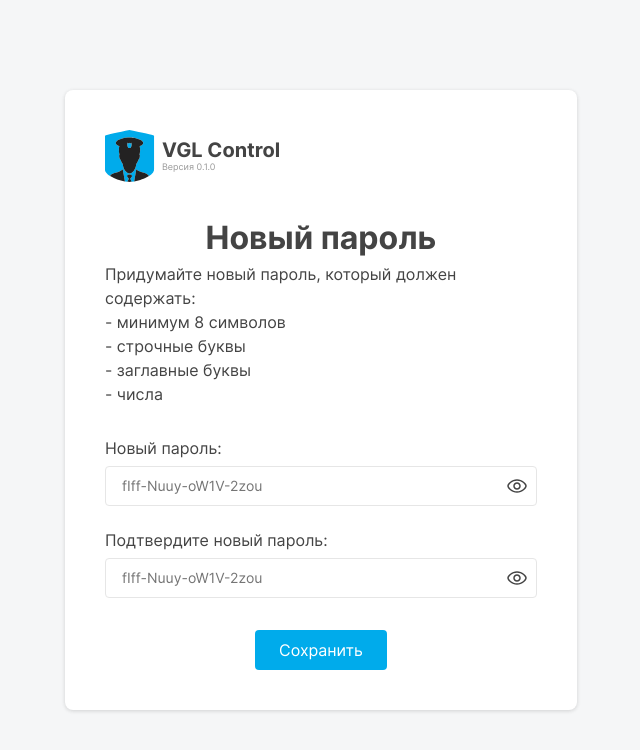
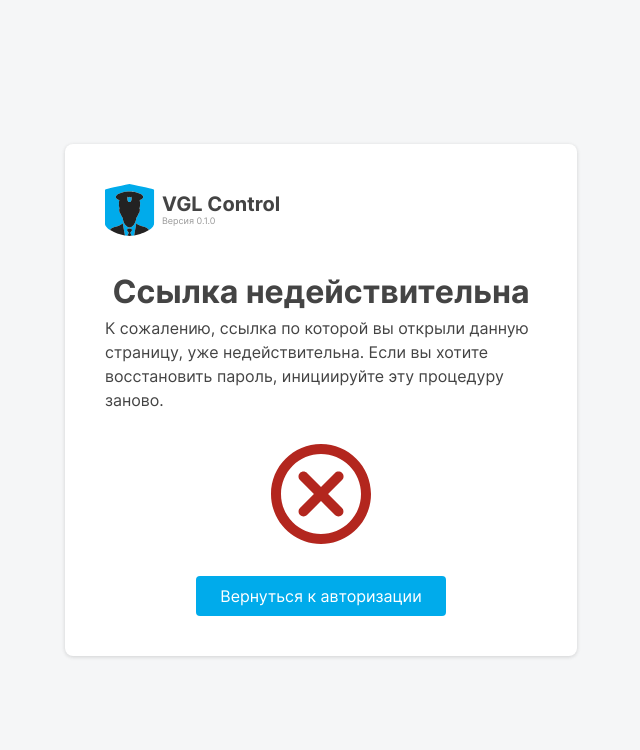
Before and after one commit to RomanRWeb/New-web-client, a Next.js app: page /auth/reset/1 in a window 1280 px wide. Shown: the top 750 px of the page, without its empty margins (319-959 px from the left). Built offline with nearby package versions, Linux system fonts and the light colour scheme.

Commit message:
no message

```diff
--- a/next.config.ts
+++ b/next.config.ts
@@ -8,7 +8,7 @@ const nextConfig: NextConfig = {
     unoptimized: true,
   },
   // Укажите базовый путь если сайт размещается в подпапке
-  assetPrefix: process.env.NODE_ENV === "production" ? "./_next/static" : "",
+  assetPrefix: process.env.NODE_ENV === "production" ? "" : "",
   basePath: process.env.NODE_ENV === "production" ? "" : "",
   sassOptions: {
     includePaths: [path.join(__dirname, "styles")],
--- a/src/app/auth/reset/[token]/page.tsx
+++ b/src/app/auth/reset/[token]/page.tsx
@@ -1,12 +1,12 @@
 import Reset from "@app/modules/auth/pages/reset";
-import { Params } from "@app/data/types";
+import { ParamsToken } from "@app/data/types";
 
 export async function generateStaticParams() {
   return [{ token: "1" }, { token: "2" }, { token: "3" }];
 }
 
-export default async function ResetPage({ params }: { params: Params }) {
-  const { id } = await params;
+export default async function ResetPage({ params }: { params: ParamsToken }) {
+  const { token } = await params;
 
-  return <Reset token={id} />;
+  return <Reset token={token} isFailed={token === "1"} />;
 }
--- a/src/data/mocks.ts
+++ b/src/data/mocks.ts
@@ -3,7 +3,13 @@ import {
   ClientType,
   ManagerType,
   Tariff,
+  ChartCards,
 } from "@app/data/types";
+import { SuccessInvertIcon } from "@app/common/icons/success-invert";
+import { ErrorInvertIcon } from "@app/common/icons/error-invert";
+import { WarningInvertIcon } from "@app/common/icons/warning-invert";
+import React from "react";
+import ChartCard from "@app/modules/home/components/chart-card";
 
 export const fakeManagers: ManagerType[] = [
   {
--- a/src/data/types.ts
+++ b/src/data/types.ts
@@ -1,4 +1,5 @@
 export type Params = Promise<{ id: string }>;
+export type ParamsToken = Promise<{ token: string }>;
 
 export interface DropdownProps {
   text: string;
--- a/src/modules/auth/pages/reset/index.tsx
+++ b/src/modules/auth/pages/reset/index.tsx
@@ -1,5 +1,5 @@
 "use client";
-import React, { useEffect, useState } from "react";
+import React, { useState } from "react";
 import ResetForm from "@app/modules/auth/views/reset-main";
 import "@app/common/styles/pages/auth/reset.scss";
 import ResetError from "@app/modules/auth/views/reset-error";
@@ -7,20 +7,12 @@ import ResetSuccess from "@app/modules/auth/views/reset-success";
 
 interface Props {
   token: string;
+  isFailed: boolean;
 }
 
-const Reset: React.FC<Props> = ({ token }) => {
-  useEffect(() => {
-    if (token === "1") {
-      //fixme
-      setIsFailed(true);
-    } else {
-      setIsFailed(false);
-    }
-  }, [token]);
-
-  const [isFailed, setIsFailed] = useState<boolean>(false);
+const Reset: React.FC<Props> = ({ token, isFailed }) => {
   const [formComplete, setFormComplete] = useState<boolean>(false);
+  console.log(token);
 
   return (
     <div className={"reset-wrapper"}>
--- a/src/modules/home/components/chart-card/index.tsx
+++ b/src/modules/home/components/chart-card/index.tsx
@@ -68,10 +68,14 @@ const ChartCard: React.FC<createCardProps> = ({
   const createLegendLabels = useCallback(
     ({ value, sumValue, key, icon }: LegendLabelProps) => {
       const percent = value && sumValue ? (value / sumValue) * 100 : 0;
+      let percentShow: string = percent.toFixed(1);
+      if (percentShow[percentShow.length - 1] === "0") {
+        percentShow = percent.toFixed(0);
+      }
       return (
         <span key={key}>
           {icon}
-          {`${percent.toFixed(1)}%`}
+          {`${percentShow}%`}
         </span>
       );
     },
```
Also changed, not shown: src/common/styles/common/ChartCard.scss (+4 -5 lines).
